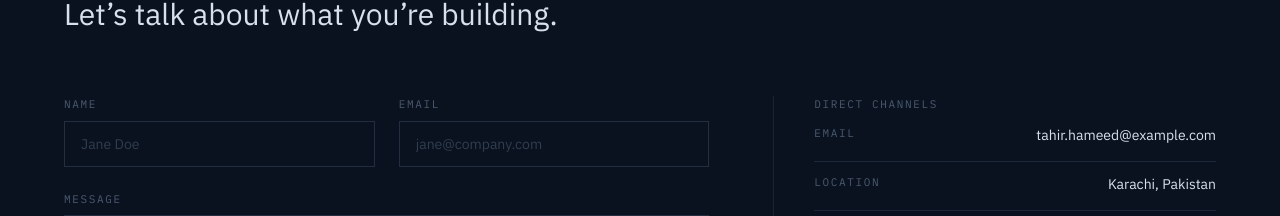
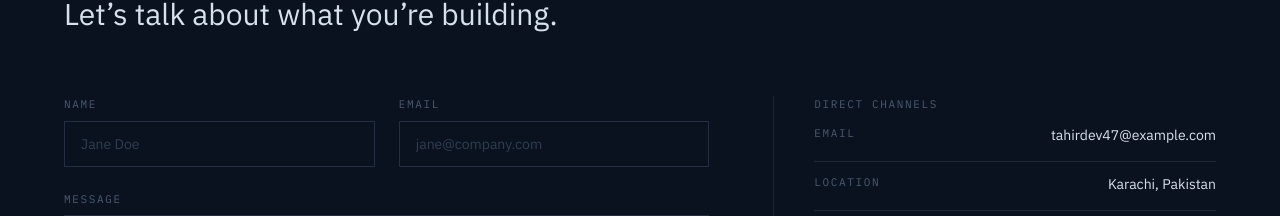
Before and after one commit to TahirHameed106/Portfolio_InternshipTask4, a React (Vite) app: page / in a window 1280 px wide. Shown: the part 6320-6536 px from the top of the page. Built offline with nearby package versions, Linux system fonts and the light colour scheme.

Commit message:
Day 3- finalization

```diff
--- a/src/components/Contact.jsx
+++ b/src/components/Contact.jsx
@@ -7,7 +7,7 @@ const fields = [
 ]
 
 const channels = [
-  { k: 'Email', v: 'tahir.hameed@example.com', href: 'mailto:tahir.hameed@example.com' },
+  { k: 'Email', v: 'tahirdev47@example.com', href: 'mailto:tahirdev47@example.com' },
   { k: 'Location', v: 'Karachi, Pakistan', href: null },
   { k: 'Response', v: 'Within 24 hours', href: null },
 ]
```
